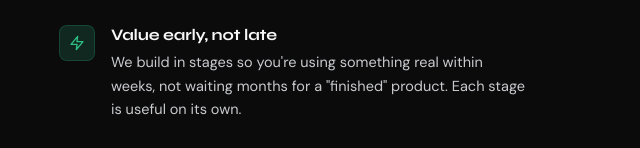
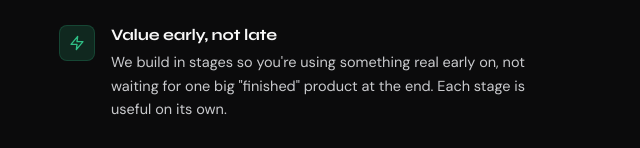
Before and after one commit to AXRIK-dev/axrik-site, a plain HTML site: page website/about.html in a window 1280 px wide. Shown: the part 797-945 px from the top of the page, 621-1261 px from the left. Drawn offline with Linux system fonts and the light colour scheme.

Commit message:
About: reframe 'value early' timing away from build-duration wording, consistent with pricing

```diff
--- a/website/about.html
+++ b/website/about.html
@@ -90,7 +90,7 @@
               <div class="value-icon"><svg width="16" height="16" viewBox="0 0 24 24" fill="none" stroke="currentColor" stroke-width="2" stroke-linecap="round" stroke-linejoin="round" aria-hidden="true"><polygon points="13 2 3 14 12 14 11 22 21 10 12 10 13 2"/></svg></div>
               <div>
                 <h4>Value early, not late</h4>
-                <p>We build in stages so you're using something real within weeks, not waiting months for a "finished" product. Each stage is useful on its own.</p>
+                <p>We build in stages so you're using something real early on, not waiting for one big "finished" product at the end. Each stage is useful on its own.</p>
               </div>
             </div>
             <div class="value-item reveal reveal-delay-3">
```
